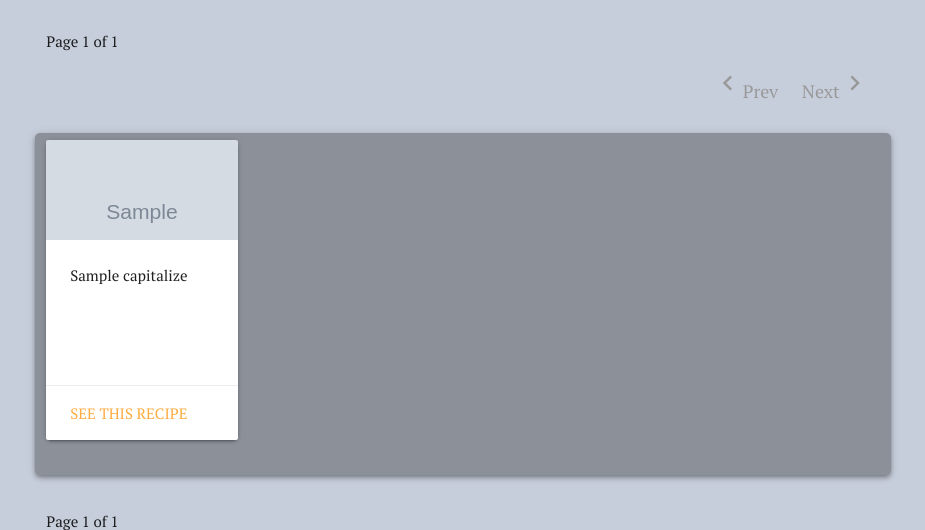
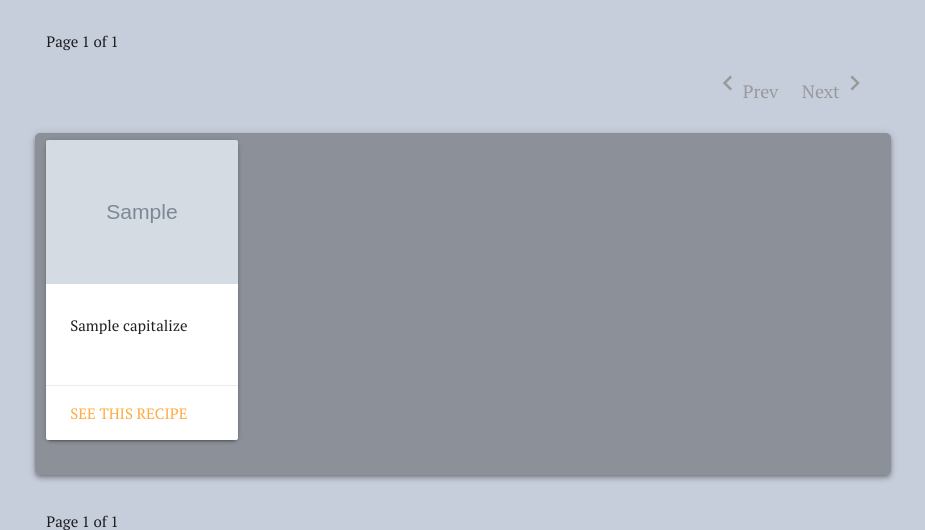
Before and after one commit to hfolcot/online-cookbook, a Flask app: page /search/1/1 in a window 1280 px wide. Shown: the part 258-788 px from the top of the page, without its empty margins (177-1102 px from the left). Run offline with Flask 2, Linux system fonts and the light colour scheme; a database or web service that is not in the repository returns one stand-in record (Sample ...); some libraries are stand-ins or nearby versions.

Commit message:
minor change to result card image size

```diff
--- a/static/css/style.css
+++ b/static/css/style.css
@@ -88,7 +88,7 @@ nav,
 }
 
 .card-image {
-    height: 100px;
+    height: 150px;
 }
 
 
```
